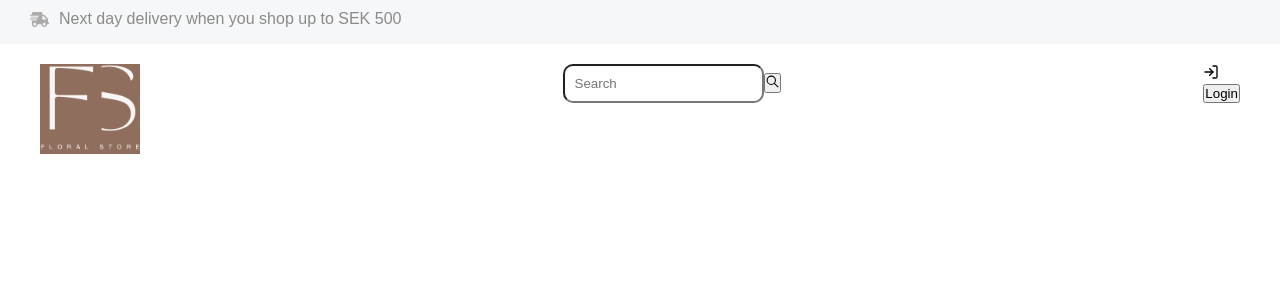
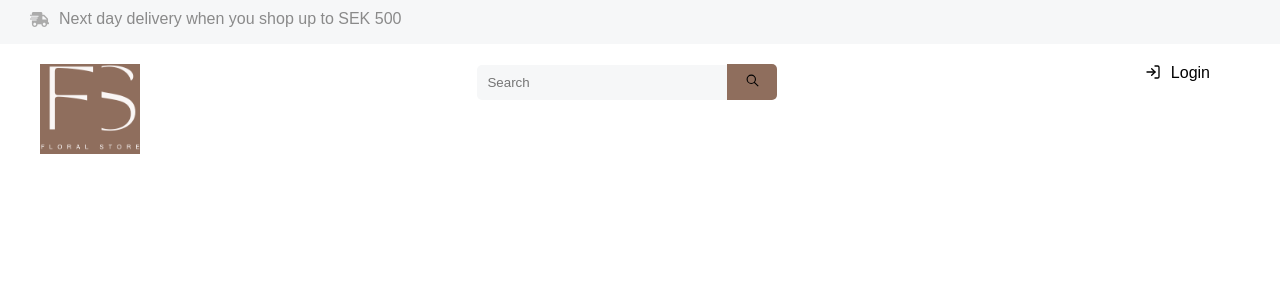
Before and after one commit to Bukkiedevs/The-floral-store, a React (Create React App) app in the folder flower-website/: page / in a window 1280 px wide. Shown: the top 300 px of the page. Built offline with nearby package versions, Linux system fonts and the light colour scheme.

Commit message:
Added login button

```diff
--- a/flower-website/package.json
+++ b/flower-website/package.json
@@ -3,6 +3,7 @@
   "version": "0.1.0",
   "private": true,
   "dependencies": {
+    "@auth0/auth0-react": "^2.2.2",
     "@testing-library/jest-dom": "^5.17.0",
     "@testing-library/react": "^13.4.0",
     "@testing-library/user-event": "^13.5.0",
--- a/flower-website/src/components/nav.css
+++ b/flower-website/src/components/nav.css
@@ -38,5 +38,41 @@
   padding: 10px 10px;
   outline: none;
   background: none;
-  border-radius: 10px;
+  border-top-left-radius: 5px;
+  border-bottom-left-radius: 5px;
+  width: 250px;
+  border: none;
+  background: #f6f7f8;
 }
+.header .mid-header .search-box button {
+  padding: 10px 10px;
+  border-top-right-radius: 5px;
+  border-bottom-right-radius: 5px;
+  width: 50px;
+  border: none;
+  outline: none;
+  color: #ffff;
+  cursor: pointer;
+  background: #8f6e5d;
+  margin-right: 30px;
+  transition: 0.5s;
+  font-weight: 600;
+}
+.header .mid-header .search-box button:hover {
+  background: #fed700;
+  color: #cd1e7c;
+}
+.header .mid-header .user {
+  display: flex;
+  margin-right: 30px;
+}
+.header .mid-header .icon {
+  margin-right: 10px;
+}
+.header .mid-header .btn button {
+  border: none;
+  outline: none;
+  font-size: 16px;
+  background: none;
+
+}
--- a/flower-website/src/components/nav.js
+++ b/flower-website/src/components/nav.js
@@ -2,8 +2,12 @@ import React from "react";
 import { FaShippingFast } from "react-icons/fa";
 import { GrSearch } from "react-icons/gr";
 import { FiLogIn } from "react-icons/fi";
+import { CiLogout } from "react-icons/ci";
+import { useAuth0 } from "@auth0/auth0-react";
+
 import "./nav.css";
 const Nav = () => {
+  const { loginWithRedirect, logout, user, isAuthenticated } = useAuth0();
   return (
     <>
       <div className="header">
@@ -26,14 +30,35 @@ const Nav = () => {
               <GrSearch />
             </button>
           </div>
-          <div className="user">
-            <div className="icon">
-              <FiLogIn />
+          {isAuthenticated ? (
+            // Enabled when users are loggedin - Logout Button with users profile
+            <div className="user">
+              <div className="icon">
+                <CiLogout />
+              </div>
+              <div className="btn">
+                <button
+                  onClick={() =>
+                    logout({
+                      logoutParams: { returnTo: window.location.origin },
+                    })
+                  }
+                >
+                  Logout
+                </button>
+              </div>
             </div>
-            <div className="btn">
-              <button>Login</button>
+          ) : (
+            // Enabled whe users are not logged in - Login button
+            <div className="user">
+              <div className="icon">
+                <FiLogIn />
+              </div>
+              <div className="btn">
+                <button onClick={() => loginWithRedirect()}>Login</button>
+              </div>
             </div>
-          </div>
+          )}
         </div>
       </div>
     </>
--- a/flower-website/src/index.js
+++ b/flower-website/src/index.js
@@ -3,12 +3,19 @@ import ReactDOM from "react-dom/client";
 
 import App from "./App";
 import reportWebVitals from "./reportWebVitals";
+import { Auth0Provider } from "@auth0/auth0-react";
 
 const root = ReactDOM.createRoot(document.getElementById("root"));
 root.render(
-  <React.StrictMode>
+  <Auth0Provider
+    domain="dev-twk1rlrtm43cv4w8.us.auth0.com"
+    clientId="jT6uIoKvDybwoaxidrc16b2qhbsi7ni3"
+    authorizationParams={{
+      redirect_uri: window.location.origin,
+    }}
+  >
     <App />
-  </React.StrictMode>
+  </Auth0Provider>
 );
 
 // If you want to start measuring performance in your app, pass a function
```
Also changed, not shown: 1 other file (tests, documents, lock files or other folders).
